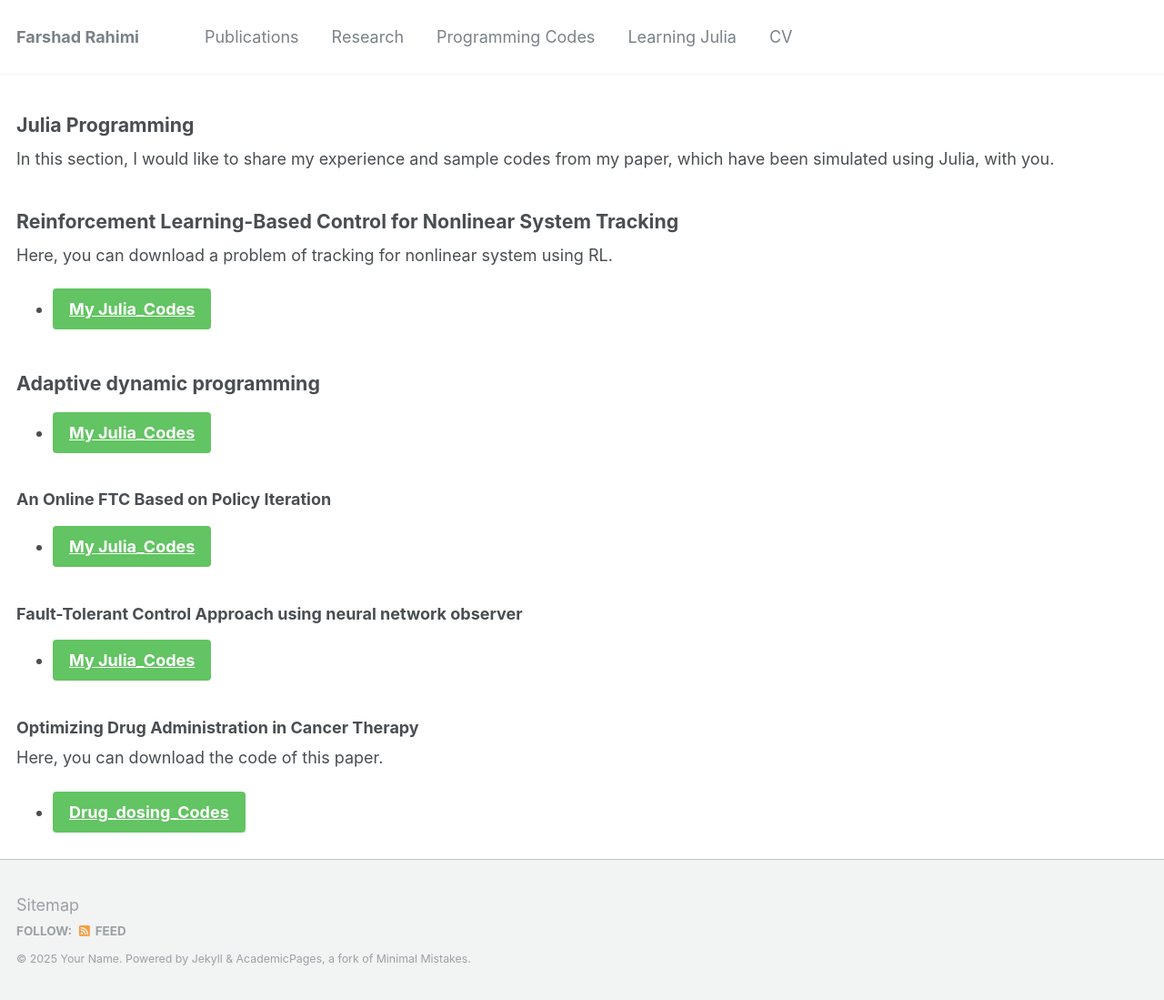
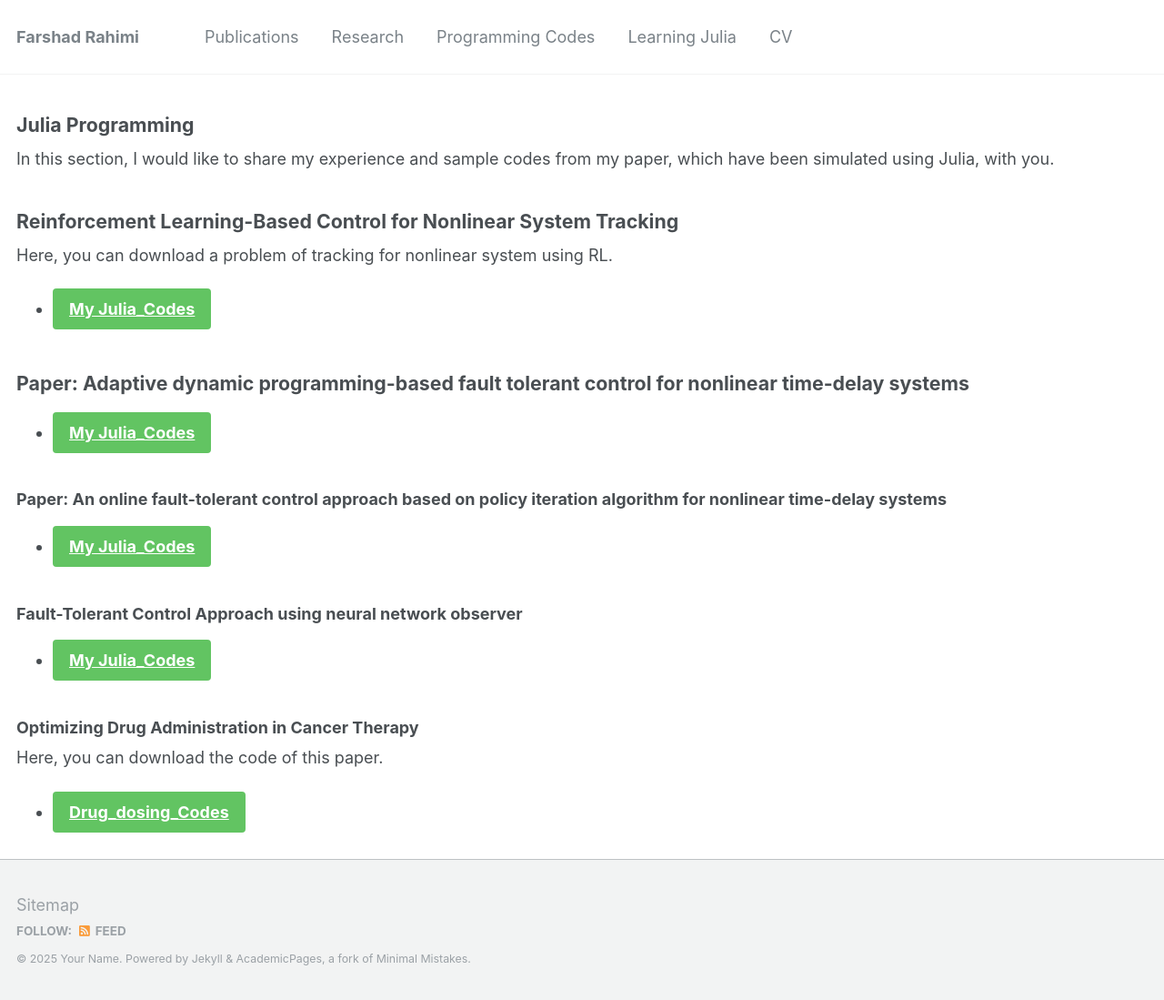
Before and after one commit to Farshad-Rahimi/FarshadRahimi, a Jekyll site: the page built from _teaching/2015-spring-teaching-3.md, in a window 1280 px wide. Shown: the whole page at 91% size. Built offline with Jekyll 4.4.1, drawn with Linux system fonts in a browser that asks for light colours.

Commit message:
Update 2015-spring-teaching-3.md

```diff
--- a/_teaching/2015-spring-teaching-3.md
+++ b/_teaching/2015-spring-teaching-3.md
@@ -17,11 +17,11 @@ Here, you can download a problem of tracking for nonlinear system using RL.
 - [My Julia_Codes](https://farshad-rahimi.github.io/FarshadRahimi/files/Julia_My_code.rar){: .btn .btn--success .btn--large}
 
 {: .text-justify style="font-size: 16pt" reversed="reversed"}
-### Adaptive dynamic programming
+### Paper: Adaptive dynamic programming-based fault tolerant control for nonlinear time-delay systems
 - [My Julia_Codes](https://farshad-rahimi.github.io/FarshadRahimi/files/Simulation_Julia_ADP1.rar){: .btn .btn--success .btn--large}
 
 
-### An Online FTC Based on Policy Iteration
+### Paper: An online fault-tolerant control approach based on policy iteration algorithm for nonlinear time-delay systems
 - [My Julia_Codes](https://farshad-rahimi.github.io/FarshadRahimi/files/Simulation.rar){: .btn .btn--success .btn--large}
 
 ### Fault-Tolerant Control Approach using neural network observer
```
